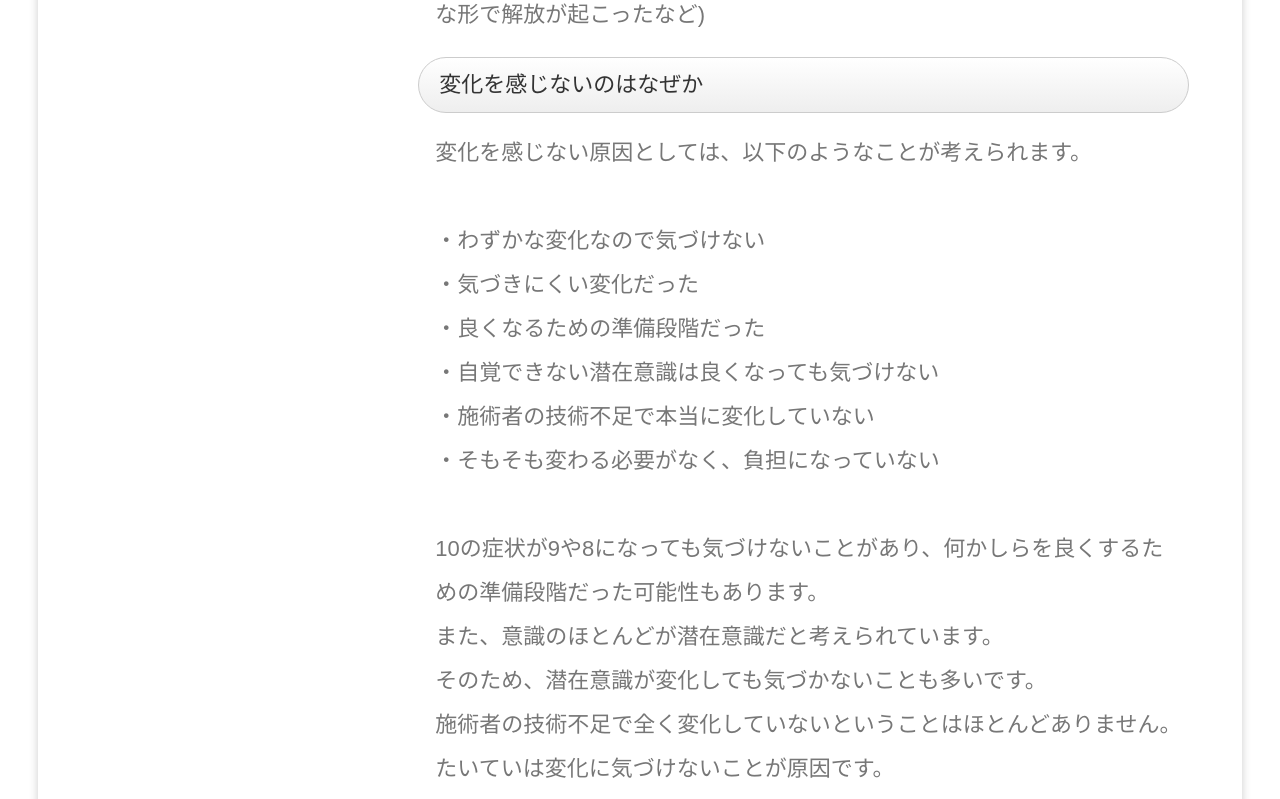
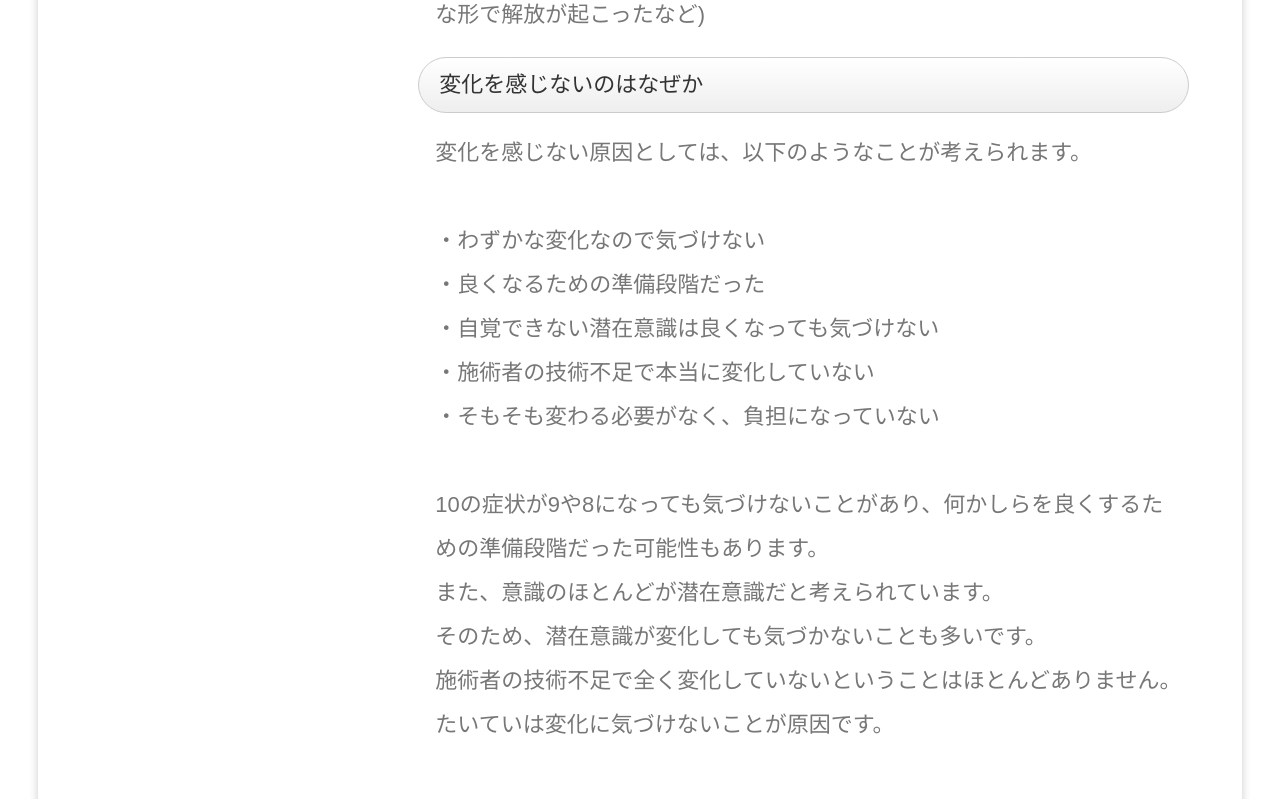
Before and after one commit to yuutanaka1102/benatural, a plain HTML site: page about.html in a window 1280 px wide. Shown: the part 3680-4479 px from the top of the page. Drawn offline with nearby package versions, Linux system fonts and the light colour scheme.

Commit message:
Remove redundant reason for not noticing change

```diff
--- a/about.html
+++ b/about.html
@@ -148,7 +148,6 @@
 <p>変化を感じない原因としては、以下のようなことが考えられます。<br><br>
 
   ・わずかな変化なので気づけない<br>
-  ・気づきにくい変化だった<br>
   ・良くなるための準備段階だった<br>
   ・自覚できない潜在意識は良くなっても気づけない<br>
   ・施術者の技術不足で本当に変化していない<br>
```
